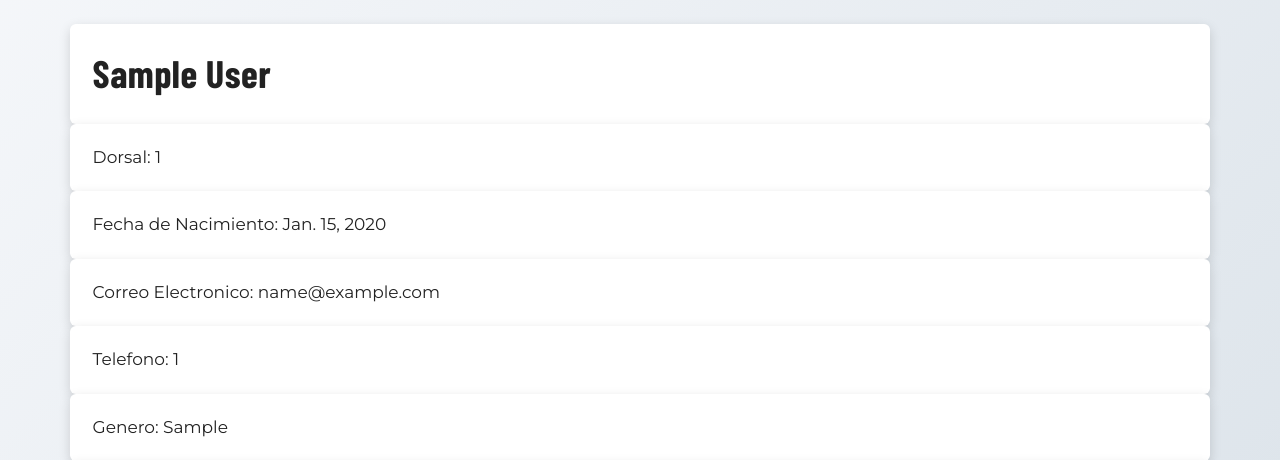
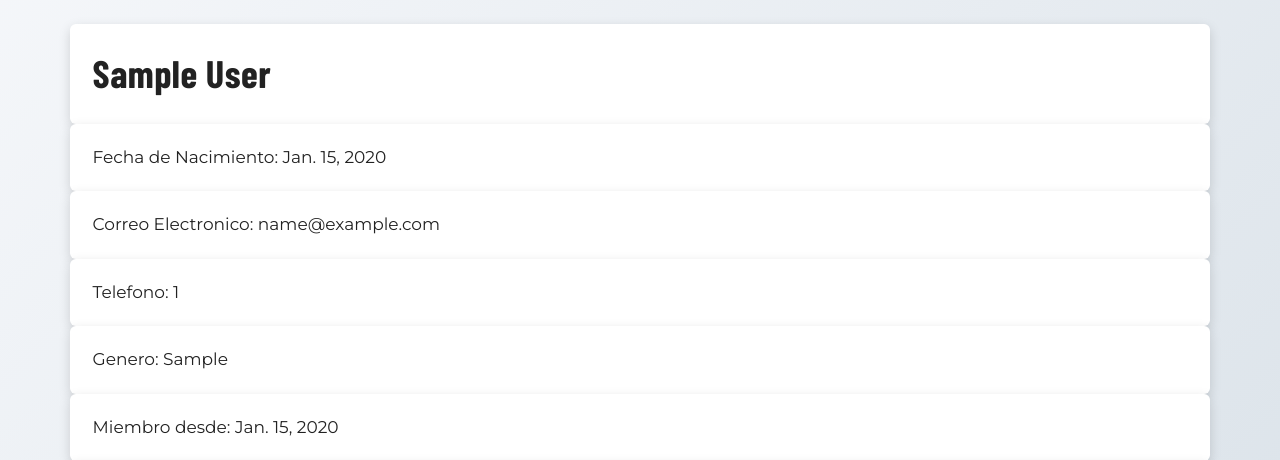
Before and after one commit to AANDREW-999/ejemplo_django, a Django app: page /members/details/1 in a window 1280 px wide. Shown: the part 71-531 px from the top of the page. Run offline with Django 5.2, Linux system fonts and the light colour scheme; tables that the repository leaves empty hold one stand-in row (values such as "Sample post").

Commit message:
Eliminar el dorsal del modelo Member en la plantilla details.html

```diff
--- a/my_tennis_club/members/templates/details.html
+++ b/my_tennis_club/members/templates/details.html
@@ -7,7 +7,7 @@
 
 {% block content %}
   <h1>{{ mymember.firstname }} {{ mymember.lastname }}</h1>
-    <p>Dorsal: {{ mymember.id }}</p>
+
   <p>Fecha de Nacimiento: {{ mymember.birth_date }}</p>
   <p>Correo Electronico: {{ mymember.email }}</p>
   <p>Telefono: {{ mymember.phone }}</p>
```
